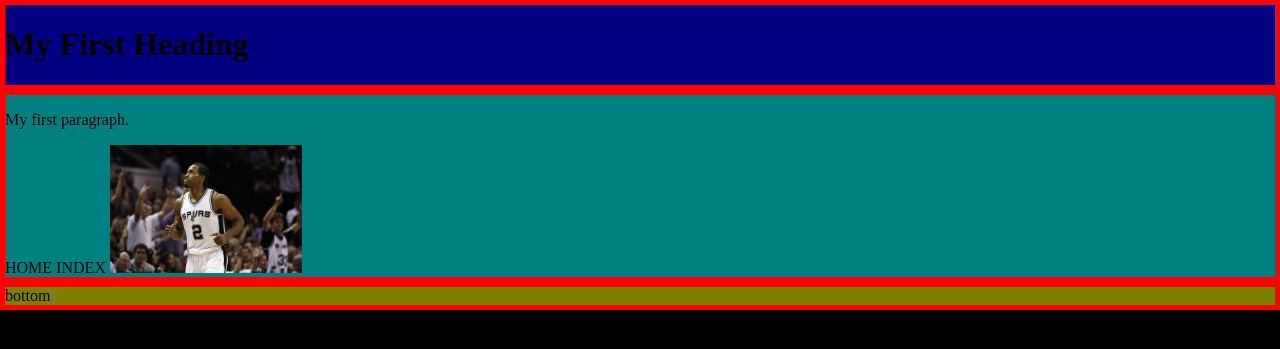
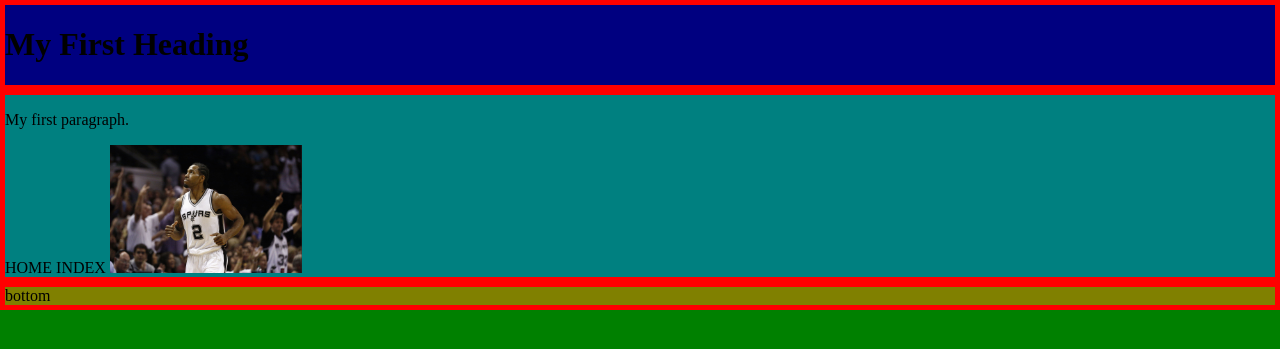
Before and after one commit to sbjones25/django_website, a Django app: page /home/ in a window 1280 px wide. Shown: the top 349 px of the page. Run offline with Django 3.2, Linux system fonts and the light colour scheme.

Commit message:
changing bg color to test live ver

```diff
--- a/mysite/mysite/static/home/styles/style.css
+++ b/mysite/mysite/static/home/styles/style.css
@@ -1,7 +1,7 @@
 
 body {
     /*background: white url("images/image1.jpg") no-repeat right bottom;*/
-    background-color: rgb(0,0,0);
+    background-color: green;
     margin: 0;
 }
 div {
--- a/mysite/mysite/static/home/styles/style_mobile.css
+++ b/mysite/mysite/static/home/styles/style_mobile.css
@@ -1,8 +1,9 @@
 
 body {
     /*background: white url("images/image1.jpg") no-repeat right bottom;*/
-    margin: 1px;
+    background: green;
 }
+
 div {
 	border: solid 5px rgba(255,0,255,1);
 }
```
